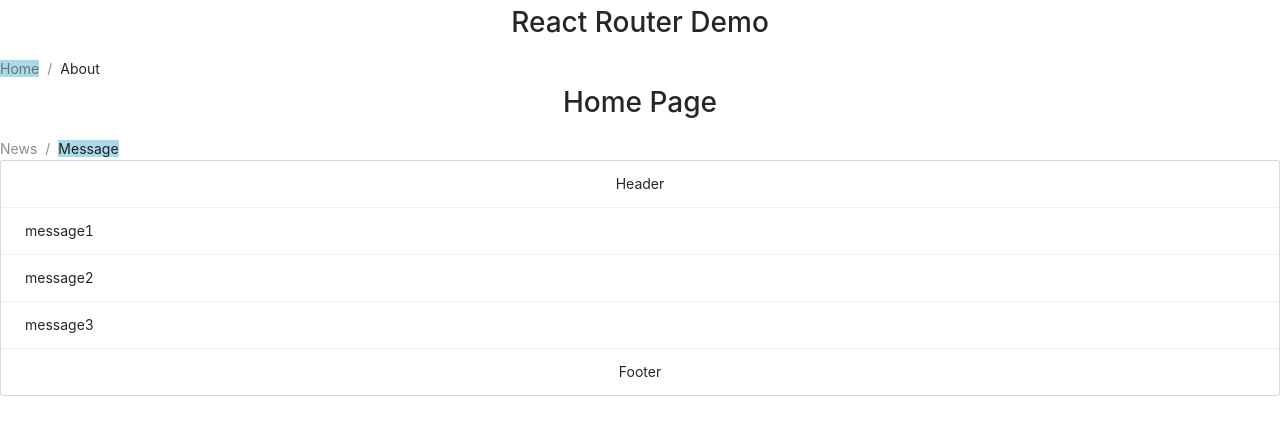
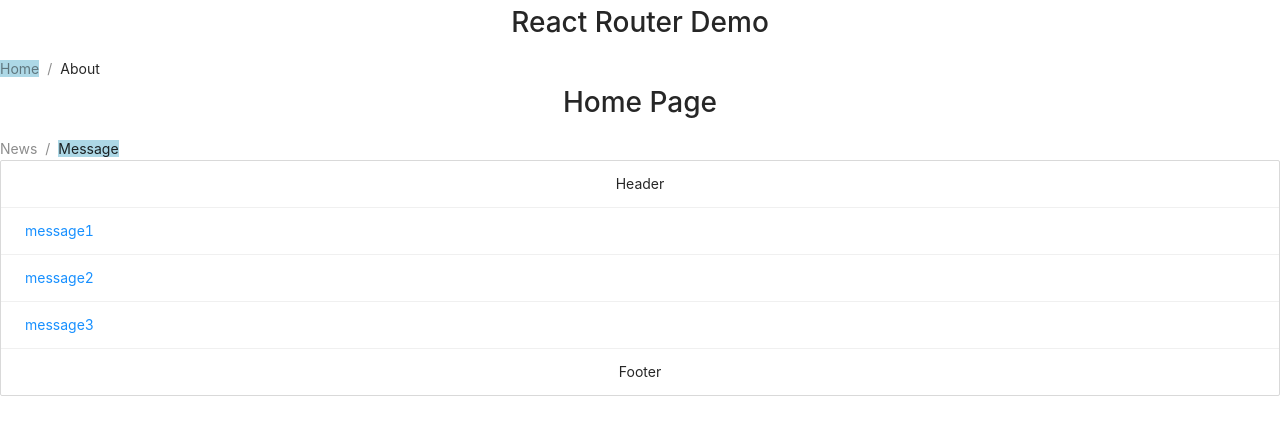
Before and after one commit to guoxiaxing/learn-react, a React (Create React App) app in the folder react-cli/react-router-demo/: page /home/message in a window 1280 px wide. Shown: the top 434 px of the page. Built offline with nearby package versions, Linux system fonts and the light colour scheme.

Commit message:
ADD: 传递path参数

```diff
--- /dev/null
+++ b/react-cli/react-router-demo/src/components/Home/Message/Detail/index.jsx
@@ -0,0 +1,9 @@
+import React, { Component } from "react";
+
+export default class Detail extends Component {
+  render() {
+    // 获取 path 参数
+    const { params } = this.props.match;
+    return <div>Detail {params.id}</div>;
+  }
+}
--- a/react-cli/react-router-demo/src/components/Home/Message/index.jsx
+++ b/react-cli/react-router-demo/src/components/Home/Message/index.jsx
@@ -1,16 +1,31 @@
 import React, { Component } from "react";
 import { List } from "antd";
+import { Route } from "react-router-dom";
+
+import MyNavlink from "../../MyNavLink";
+import Detail from "./Detail";
 
 export default class Message extends Component {
   render() {
     return (
+      <>
         <List
           header={<div>Header</div>}
           footer={<div>Footer</div>}
           bordered
           dataSource={["message1", "message2", "message3"]}
-        renderItem={item => <List.Item>{item}</List.Item>}
+          renderItem={(item, index) => (
+            <List.Item>
+              {/* 路由组件携带参数 1 path参数 路由链接携带参数 */}
+              <MyNavlink path={"/home/message/" + (index + 1)}>
+                {item}
+              </MyNavlink>
+            </List.Item>
+          )}
         />
+        {/* 路由组件携带参数 1 path参数  声明接收*/}
+        <Route path="/home/message/:id" component={Detail} />
+      </>
     );
   }
 }
```
Also changed, not shown: 1 other file (tests, documents, lock files or other folders). Lines whose indentation alone changed are shown as unchanged.
